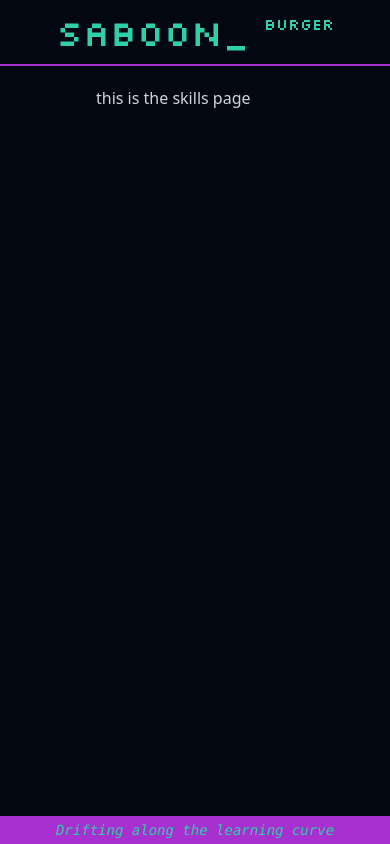
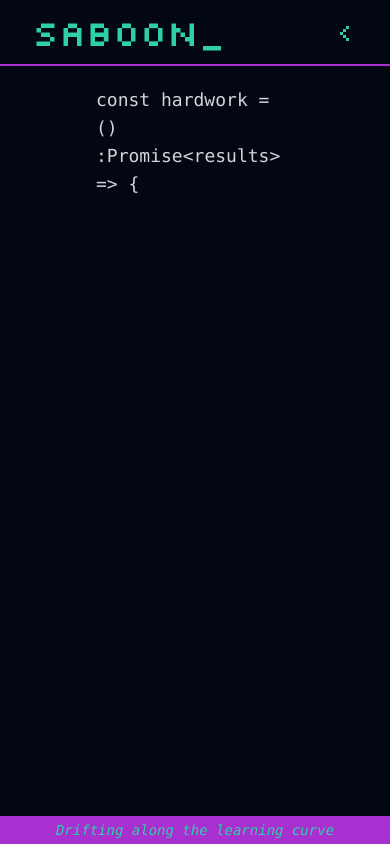
Before and after one commit to abdoumh0/saboon, a Next.js app: page /skills in a window 390 px wide. Built offline with nearby package versions, Linux system fonts and the light colour scheme.

Commit message:
finished navbar

```diff
--- a/app/skills/page.tsx
+++ b/app/skills/page.tsx
@@ -1,7 +1,12 @@
+import { VT323_400 } from "@/fonts";
 import React from "react";
 
 type Props = {};
 
 export default function page({}: Props) {
-  return <div>this is the skills page</div>;
+  return (
+    <div className={`font-mono text-lg`}>
+      const hardwork = () :Promise{"<"}results{">"} ={">"} {"{"}
+    </div>
+  );
 }
--- a/components/Burger.tsx
+++ b/components/Burger.tsx
@@ -1,7 +1,24 @@
+"use client";
 import React from "react";
+import Navigation_sm from "./Navigation_sm";
 
-type Props = {};
+type Props = {
+  burgerOpen: boolean;
+  setBurgerOpen: React.Dispatch<React.SetStateAction<boolean>>;
+};
 
-export default function Burger({}: Props) {
-  return <div className="md:hidden">Burger</div>;
+export default function Burger({ burgerOpen, setBurgerOpen }: Props) {
+  return (
+    <>
+      {burgerOpen && <Navigation_sm />}
+      <button
+        onClick={(e) => {
+          setBurgerOpen(!burgerOpen);
+        }}
+        className="md:hidden text-2xl w-[27px]"
+      >
+        {(burgerOpen && "X") || "<"}
+      </button>
+    </>
+  );
 }
--- a/components/Logo.tsx
+++ b/components/Logo.tsx
@@ -1,23 +1,51 @@
 "use client";
 import Link from "next/link";
-import React, { useState, useEffect } from "react";
+import React, { useState, useEffect, useRef } from "react";
 
-type Props = {};
-export default function Logo({}: Props) {
+type Props = {
+  burgerOpen: boolean;
+};
+
+export default function Logo({ burgerOpen }: Props) {
+  const logo_text = "Saboon";
   const [cursor, setCursor] = useState<boolean>(true);
+  const [logoText, setLogoText] = useState<string>(logo_text);
+
+  const linkRef = useRef<HTMLAnchorElement | null>(null);
+
   useEffect(() => {
     const t = setTimeout(() => {
       setCursor(!cursor);
     }, 530);
     return () => clearTimeout(t);
-  }, [cursor]);
+  }, [cursor, logoText]);
+
+  useEffect(() => {
+    const t = setTimeout(() => {
+      if (burgerOpen) {
+        if (logoText.length > 0) {
+          setLogoText((prev) => prev.slice(0, prev.length - 1));
+        }
+      } else {
+        if (logoText != logo_text) {
+          setLogoText(logo_text.slice(0, logoText.length + 1));
+        }
+      }
+    }, 42);
+
+    return () => clearTimeout(t);
+  }, [logoText, burgerOpen]);
 
   return (
     <Link
+      ref={linkRef}
+      onMouseOver={(e) => {
+        console.log(linkRef.current?.getBoundingClientRect());
+      }}
       href="/"
-      className="flex text-4xl select-none hover:cursor-pointer rounded"
+      className="flex text-4xl select-none hover:cursor-pointer rounded min-h-[40px] min-w-[27px]"
     >
-      <p>Saboon</p>
+      <p>{logoText}</p>
       {cursor && <p>_</p>}
     </Link>
   );
--- a/components/Navbar.tsx
+++ b/components/Navbar.tsx
@@ -1,4 +1,5 @@
-import React from "react";
+"use client";
+import React, { useState } from "react";
 import Logo from "./Logo";
 import Navigation from "./Navigation";
 import { Silkscreen_Regular } from "@/fonts";
@@ -7,13 +8,14 @@ import Burger from "./Burger";
 type Props = {};
 
 export default function Navbar({}: Props) {
+  const [burgerOpen, setBurgerOpen] = useState<boolean>(false);
   return (
     <div
-      className={`${Silkscreen_Regular.className} flex bg-gray-950 justify-between px-14 py-3 mb-5 align-middle text-[#2fd0a8] border-b-[2px] border-b-[#a82fd0]`}
+      className={`${Silkscreen_Regular.className} flex  bg-gray-950 justify-between sm:px-14 px-8 py-3 mb-5 align-middle text-[#2fd0a8] border-b-[2px] border-b-[#a82fd0]`}
     >
-      <Logo />
+      <Logo burgerOpen={burgerOpen} />
       <Navigation />
-      <Burger />
+      <Burger burgerOpen={burgerOpen} setBurgerOpen={setBurgerOpen} />
     </div>
   );
 }
--- /dev/null
+++ b/components/Navigation_sm.tsx
@@ -0,0 +1,30 @@
+"use client";
+import React from "react";
+import { usePathname, useRouter } from "next/navigation";
+
+type Props = {};
+
+export default function Navigation({}: Props) {
+  const router = useRouter();
+  const gpath = usePathname().slice(1) + "/";
+  const routes = ["Work", "About", "Skills", "Contact"];
+
+  return (
+    <ul className="flex justify-between space-x-1 navigation fadein">
+      {routes.map((path, key) => (
+        <li key={key}>
+          <button
+            onClick={() => router.push("/" + path.toLowerCase())}
+            className={`hover:text-[#a82fd0] hover:bg-gray-700 active:underline underline-offset-8 px-3 py-2 rounded transition-color duration-300 ${
+              path.toLowerCase() == gpath.slice(0, gpath.indexOf("/"))
+                ? "bg-[#2fd0a8] text-[#a82fd0]"
+                : ""
+            }`}
+          >
+            {path}
+          </button>
+        </li>
+      ))}
+    </ul>
+  );
+}
```
